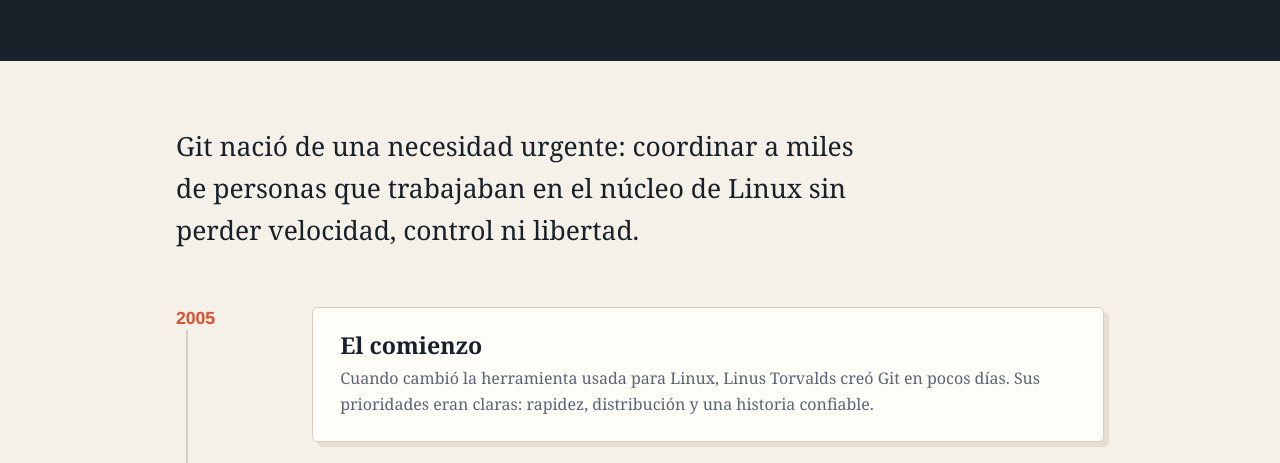
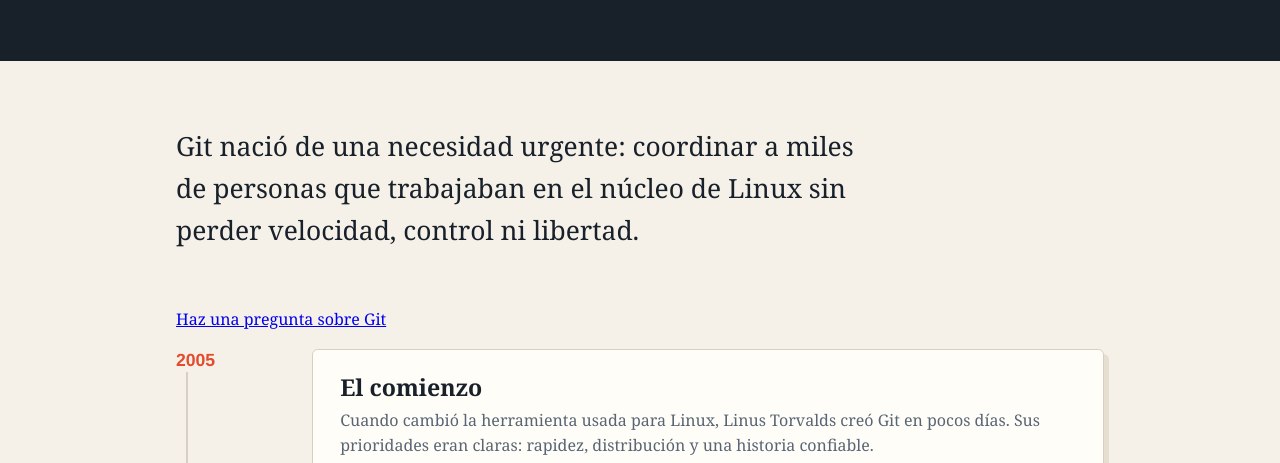
Before and after one commit to gonchip09/dw32026EJ1, a plain HTML site: page index.html in a window 1280 px wide. Shown: the part 261-724 px from the top of the page. Drawn offline with Linux system fonts and the light colour scheme.

Commit message:
Agregue link a contacto

```diff
--- a/index.html
+++ b/index.html
@@ -16,6 +16,7 @@
 
     <main>
         <p class="intro">Git naci&oacute; de una necesidad urgente: coordinar a miles de personas que trabajaban en el n&uacute;cleo de Linux sin perder velocidad, control ni libertad.</p>
+        <p><a href="contacto.html">Haz una pregunta sobre Git</a></p>
 
         <section class="timeline" aria-label="L&iacute;nea de tiempo de Git">
             <article>
```
